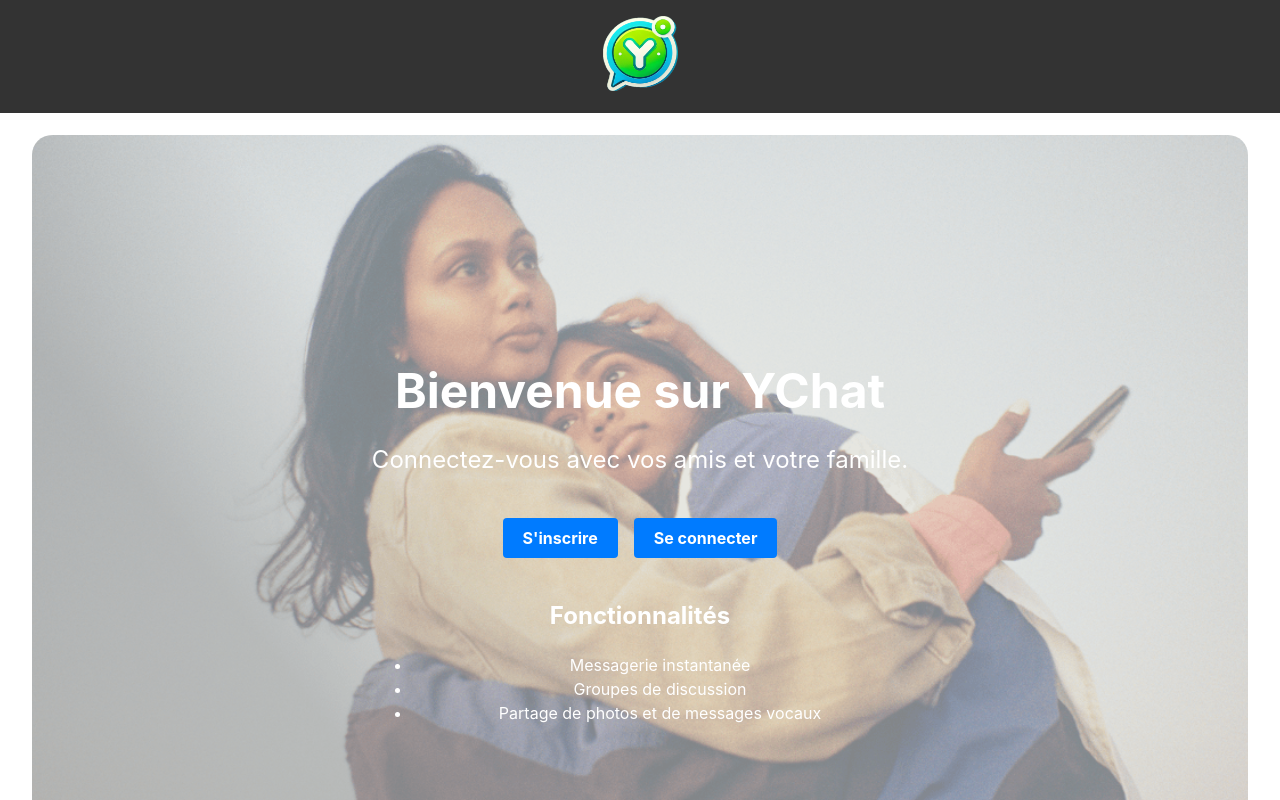
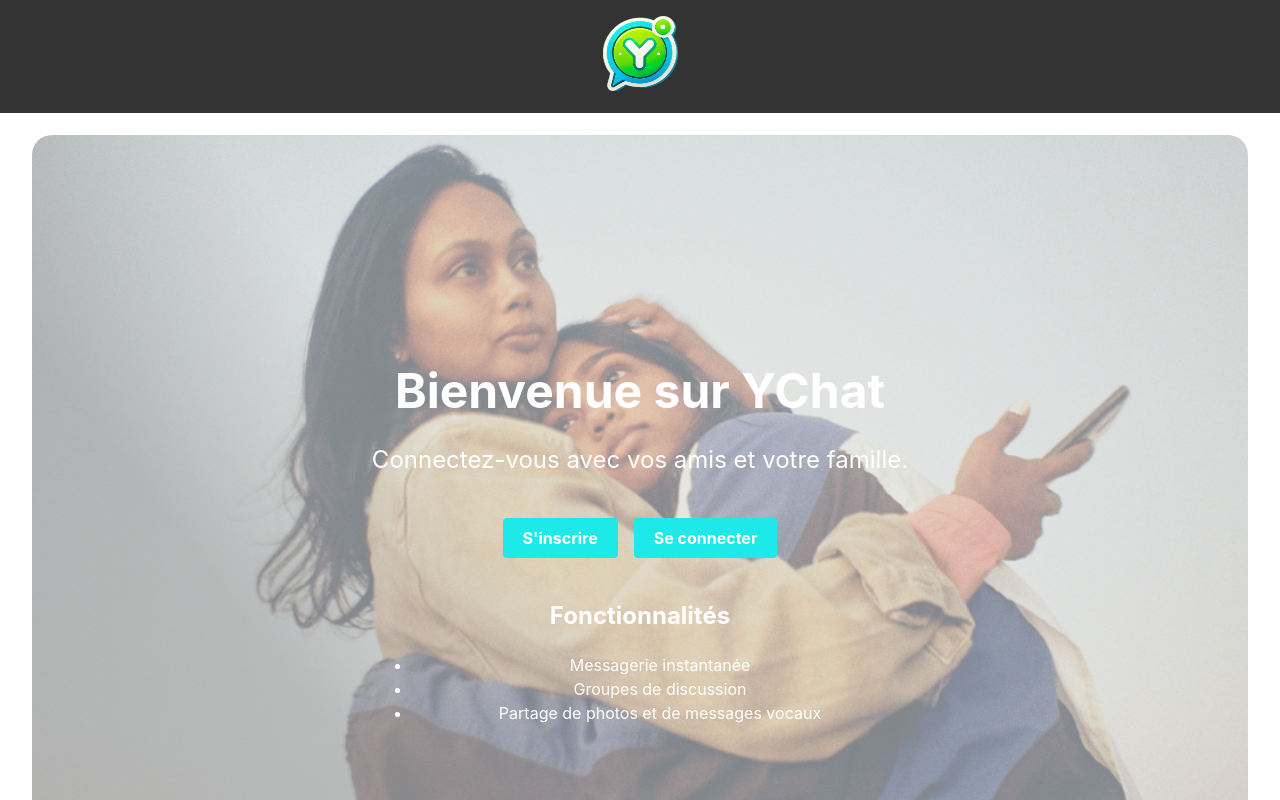
Before and after one commit to Forantis/YChat, a React (Vite) app: page / in a window 1280 px wide. Shown: the top 800 px of the page. Built offline with nearby package versions, Linux system fonts and the light colour scheme.

Commit message:
Changement de la couleur de fond des boutons

```diff
--- a/src/components/UI/Button/Button.scss
+++ b/src/components/UI/Button/Button.scss
@@ -6,7 +6,7 @@
     text-align: center;
     text-decoration: none;
     color: #fff;
-    background-color: #007bff;
+    background-color: #1DE9E9;
     border: none;
     border-radius: 4px;
     margin: 0.5rem;
@@ -14,11 +14,11 @@
     transition: background-color 0.3s ease;
 
     &:hover {
-        background-color: #0056b3;
+        background-color: #1db6e9;
     }
 
     &:active {
-        background-color: #004085;
+        background-color: #1db6e9;
     }
 
     &:disabled {
```
